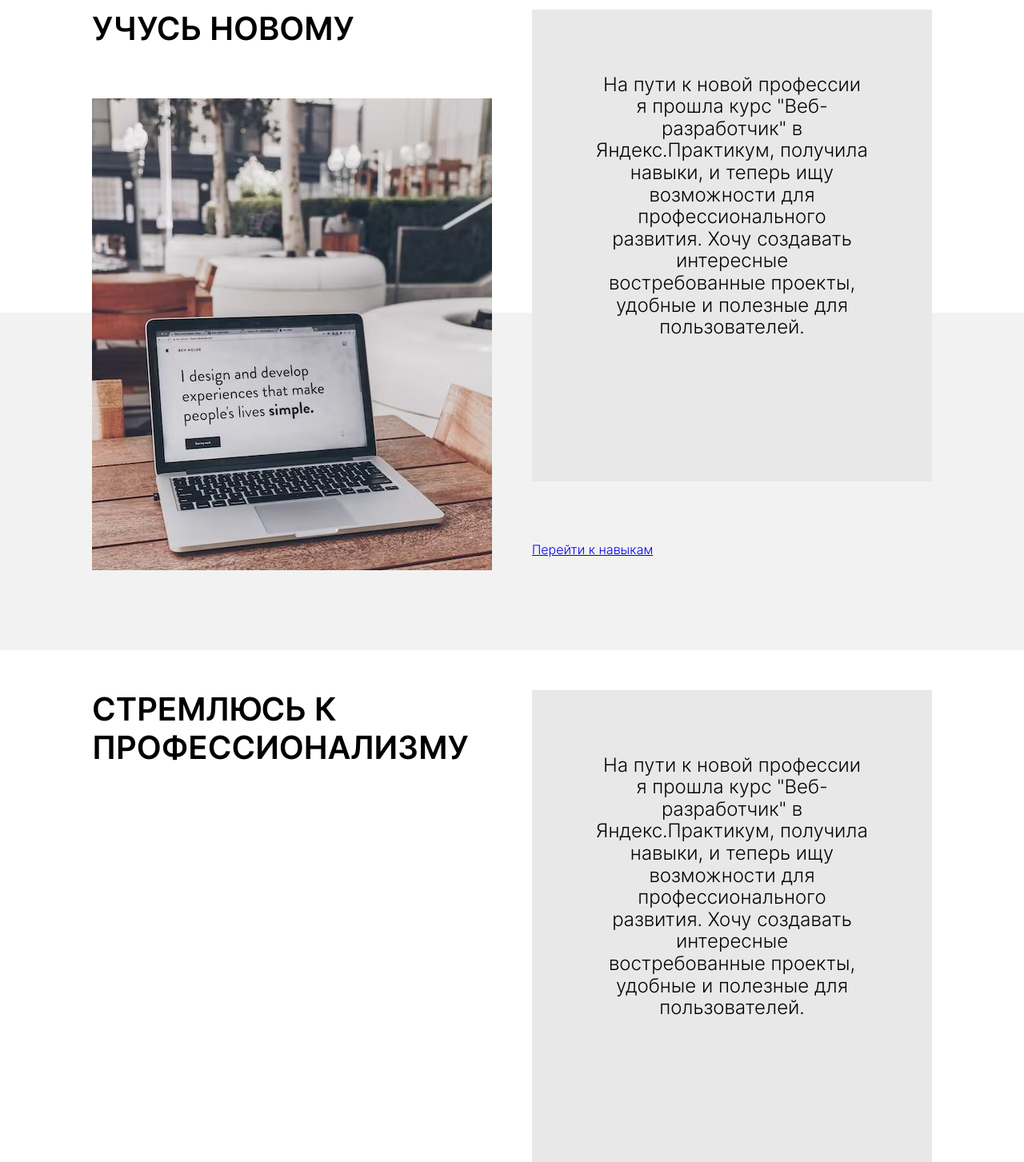
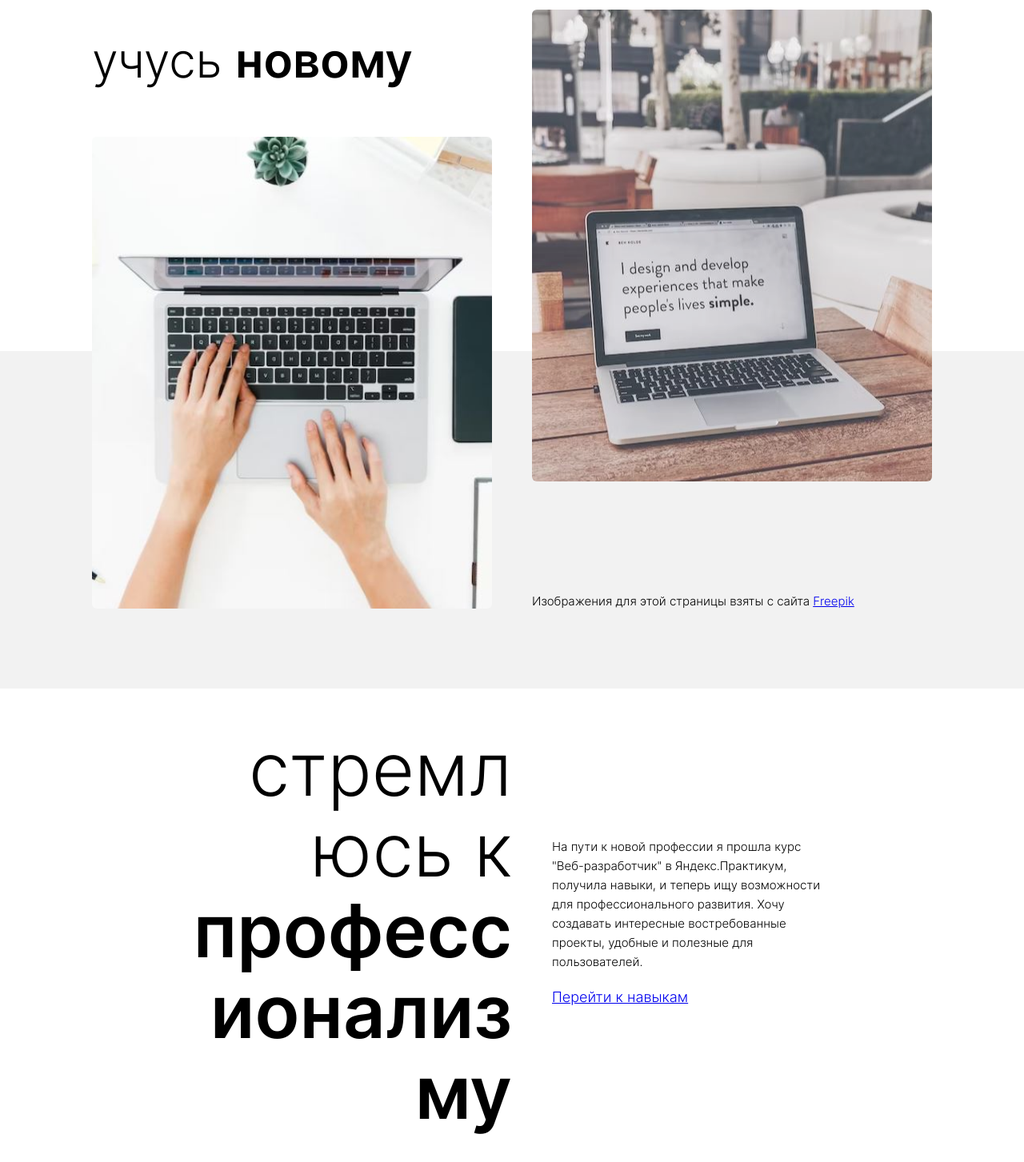
Before and after one commit to TatyanaDudchenko/my-page, a plain HTML site: page index.html in a window 1280 px wide. Shown: the part 900-2353 px from the top of the page at 80% size. Drawn offline with nearby package versions, Linux system fonts and the light colour scheme.

Commit message:
feat: доработать блоки about

```diff
--- /dev/null
+++ b/blocks/about/__column/_description/about__column_description.css
@@ -0,0 +1,5 @@
+.about__column_description {
+  justify-content: center;
+  line-height: 1.6;
+  font-size: 18px;
+}
--- /dev/null
+++ b/blocks/about/__container/_small-width/about__container_small-width.css
@@ -0,0 +1,3 @@
+.about__container_small-width {
+  grid-template-columns: 400px 350px;
+}
--- /dev/null
+++ b/blocks/about/__image/_left-side/about__image_left-side.css
@@ -0,0 +1,3 @@
+.about__image_left-side {
+  background-image: url(/images/left-side-image.jpg);
+}
--- /dev/null
+++ b/blocks/about/__image/_right-side/about__image_right-side.css
@@ -0,0 +1,4 @@
+.about__image_right-side {
+  background-image: url(/images/right-side-image.jpg);
+  opacity: 0.85;
+}
--- a/blocks/about/__image/about__image.css
+++ b/blocks/about/__image/about__image.css
@@ -1,7 +1,7 @@
 .about__image {
-  background-image: url(/images/laptop-image.jpg);
   min-height: 590px;
-  width: 546px;
   background-repeat: no-repeat;
-  margin-top: 63px;
+  background-size: cover;
+  background-position: center;
+  border-radius: 6px;
 }
--- a/blocks/about/__paragraph/about__paragraph.css
+++ b/blocks/about/__paragraph/about__paragraph.css
@@ -1,10 +1,5 @@
 .about__paragraph {
-  font-size: 24px;
+  font-size: 15px;
   margin-top: 0; /* сбросить стандартные отступы */
   margin-bottom: 0; /* сбросить стандартные отступы */
-  background-color: rgb(232,232,232);
-  text-align: center;
-  padding: 80px;
-  height: 590px;
-  box-sizing: border-box;
 }
--- /dev/null
+++ b/blocks/about/__title-accent/about__title-accent.css
@@ -0,0 +1,3 @@
+.about__title-accent {
+  font-weight: 600;
+}
--- /dev/null
+++ b/blocks/about/__title/_align/about__title_align_right.css
@@ -0,0 +1,3 @@
+.about__title_align_right {
+  text-align: right;
+}
--- /dev/null
+++ b/blocks/about/__title/_padding/about__title_padding.css
@@ -0,0 +1,4 @@
+.about__title_padding {
+  padding-top: 30px;
+  padding-bottom: 63px;
+}
--- /dev/null
+++ b/blocks/about/__title/_size/about__title_size_giant.css
@@ -0,0 +1,3 @@
+.about__title_size_giant {
+  font-size: 92px;
+}
--- /dev/null
+++ b/blocks/about/__title/_size/about__title_size_normal.css
@@ -0,0 +1,3 @@
+.about__title_size_normal {
+  font-size: 60px;
+}
--- a/blocks/about/__title/about__title.css
+++ b/blocks/about/__title/about__title.css
@@ -1,8 +1,8 @@
 .about__title {
   margin-top: 0; /* сбросить стандартные отступы */
   margin-bottom: 0; /* сбросить стандартные отступы */
-  text-transform: uppercase;
-  font-size: 40px;
+  text-transform: lowercase;
   overflow-wrap: break-word;
-  line-height: 1.2;
+  line-height: 1.1;
+  font-weight: 300;
 }
--- a/index.css
+++ b/index.css
@@ -11,9 +11,18 @@
 @import url(./blocks/intro/__content/intro__content.css);
 @import url(./blocks/intro/intro.css);
 @import url(./blocks/about/__image/about__image.css);
+@import url(./blocks/about/__image/_left-side/about__image_left-side.css);
+@import url(./blocks/about/__image/_right-side/about__image_right-side.css);
 @import url(./blocks/about/__container/about__container.css);
 @import url(./blocks/about/__column/about__column.css);
+@import url(./blocks/about/__column/_description/about__column_description.css);
 @import url(./blocks/about/__paragraph/about__paragraph.css);
+@import url(./blocks/about/__container/_small-width/about__container_small-width.css);
 @import url(./blocks/about/__title/about__title.css);
+@import url(./blocks/about/__title/_size/about__title_size_giant.css);
+@import url(./blocks/about/__title/_size/about__title_size_normal.css);
+@import url(./blocks/about/__title/_padding/about__title_padding.css);
+@import url(./blocks/about/__title/_align/about__title_align_right.css);
+@import url(./blocks/about/__title-accent/about__title-accent.css);
 @import url(./blocks/about/__underlay/about__underlay.css);
 @import url(./blocks/about/about.css);
--- a/index.html
+++ b/index.html
@@ -29,16 +29,14 @@
     <section class="about">
       <section class="about__container">
         <section class="about__column">
-          <h3 class="about__title">Учусь новому</h3>
-          <div class="about__image" alt="Ноутбук с надписью на экране - Я проектирую и разрабатываю опыт, который делает жизнь людей проще">
+          <h3 class="about__title about__title_padding about__title_size_normal">Учусь <span class="about__title-accent">новому</span></h3>
+          <div class="about__image about__image_left-side" alt="Ноутбук с надписью на экране - Я проектирую и разрабатываю опыт, который делает жизнь людей проще">
           </div>
         </section>
         <section class="about__column">
-          <p class="about__paragraph">На пути к новой профессии я прошла курс "Веб-разработчик" в Яндекс.Практикум,
-            получила навыки, и теперь ищу возможности для профессионального развития.
-            Хочу создавать интересные востребованные проекты, удобные и полезные для пользователей.
-          </p>
-          <p><a href="#gallery-link">Перейти к навыкам</a></p>
+          <div class="about__image about__image_right-side" alt="Ноутбук с надписью на экране - Я проектирую и разрабатываю опыт, который делает жизнь людей проще">
+          </div>
+          <p class="about__paragraph">Изображения для этой страницы взяты с сайта <a href="https://www.freepik.com" target="_blank">Freepik</a></p>
         </section>
 
       </section>
@@ -48,11 +46,11 @@
     </section>
 
     <section class="about">
-      <section class="about__container">
+      <section class="about__container about__container_small-width">
         <section class="about__column">
-          <h3 class="about__title">Стремлюсь к профессионализму</h3>
+          <h3 class="about__title about__title_size_giant about__title_align_right">Стремлюсь к <span class="about__title-accent">профессионализму</span></h3>
         </section>
-        <section class="about__column">
+        <section class="about__column about__column_description">
           <p class="about__paragraph">На пути к новой профессии я прошла курс "Веб-разработчик" в Яндекс.Практикум,
             получила навыки, и теперь ищу возможности для профессионального развития.
             Хочу создавать интересные востребованные проекты, удобные и полезные для пользователей.
```
Also changed, not shown: images/left-side-image.jpg (added), images/right-side-image.jpg (renamed from images/laptop-image.jpg).
